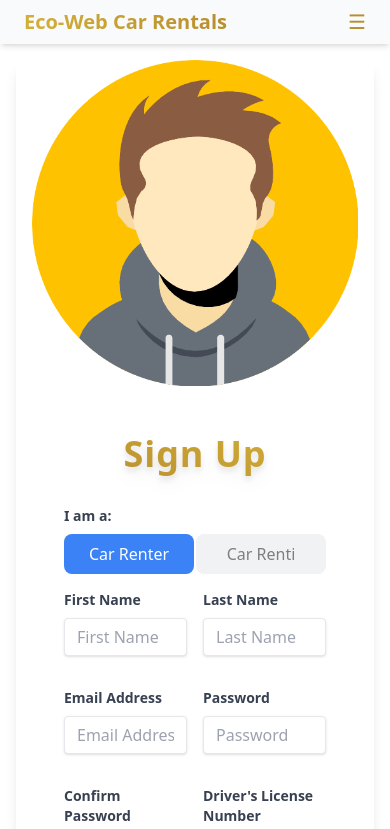
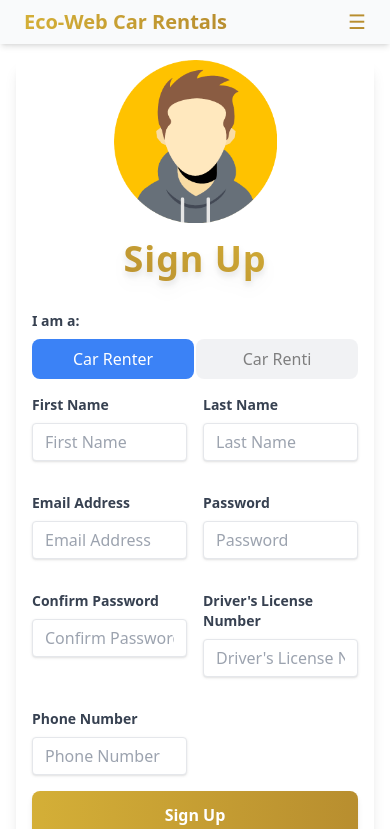
Before and after one commit to dagijosi/eco-web-new, a React (Create React App) app: page /signup in a window 390 px wide. Shown: the top 829 px of the page. Built offline with nearby package versions, Linux system fonts and the light colour scheme.

Commit message:
Update image size and padding in SignUp component

```diff
--- a/src/pages/SignUp.tsx
+++ b/src/pages/SignUp.tsx
@@ -28,9 +28,9 @@ const SignUp = () => {
         <img
           src="/images/login.png"
           alt="logo"
-          className="order-1 md:order-2 w-full md:w-2/5 object-cover"
+          className="order-1 md:order-2 w-1/2 md:w-2/5 object-cover"
         />
-        <div className="flex flex-col justify-center items-center order-2 md:order-1 bg-white p-8 w-full md:w-1/2">
+        <div className="flex flex-col justify-center items-center order-2 md:order-1 bg-white md:p-8 w-full md:w-1/2">
           <h1 className="bg-clip-text bg-gradient-to-tr from-gold to-gold-light drop-shadow-lg mb-4 p-4 font-bold text-4xl text-center text-transparent tracking-wide">
             Sign Up
           </h1>
```
